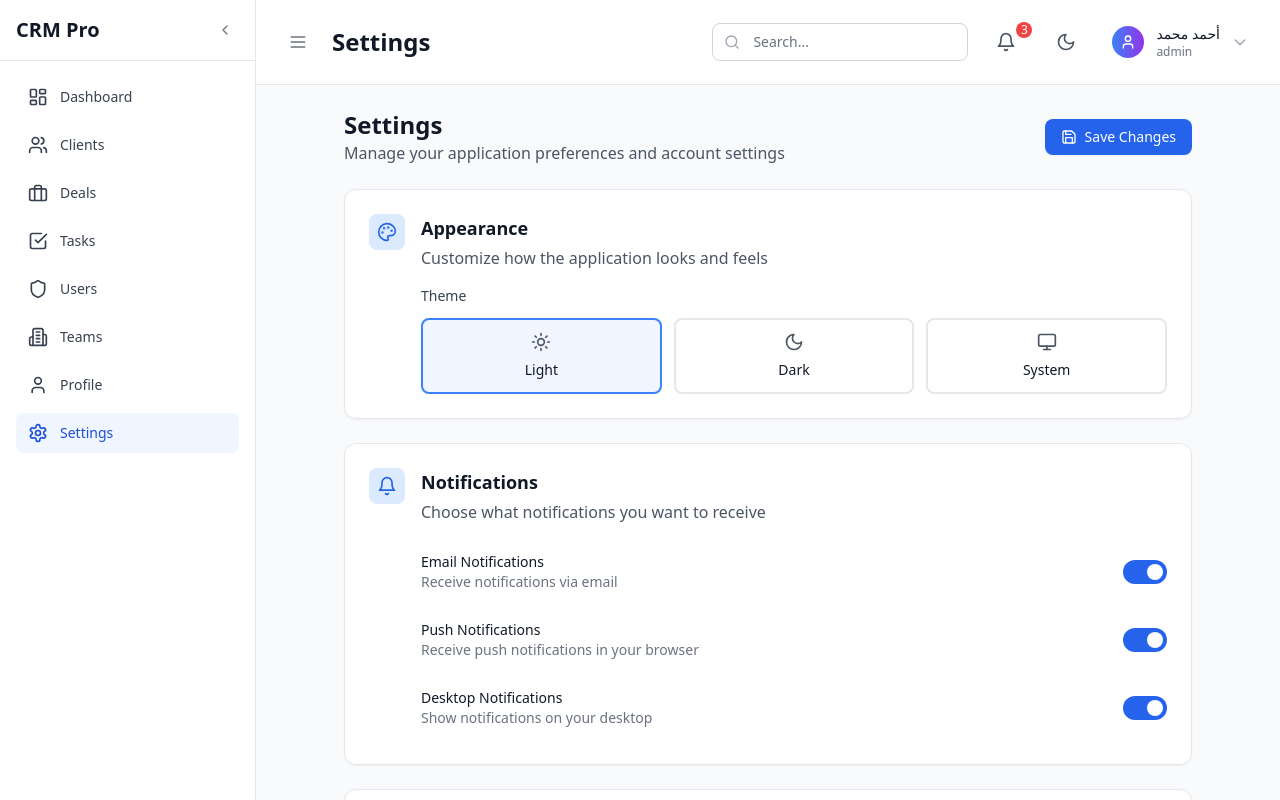
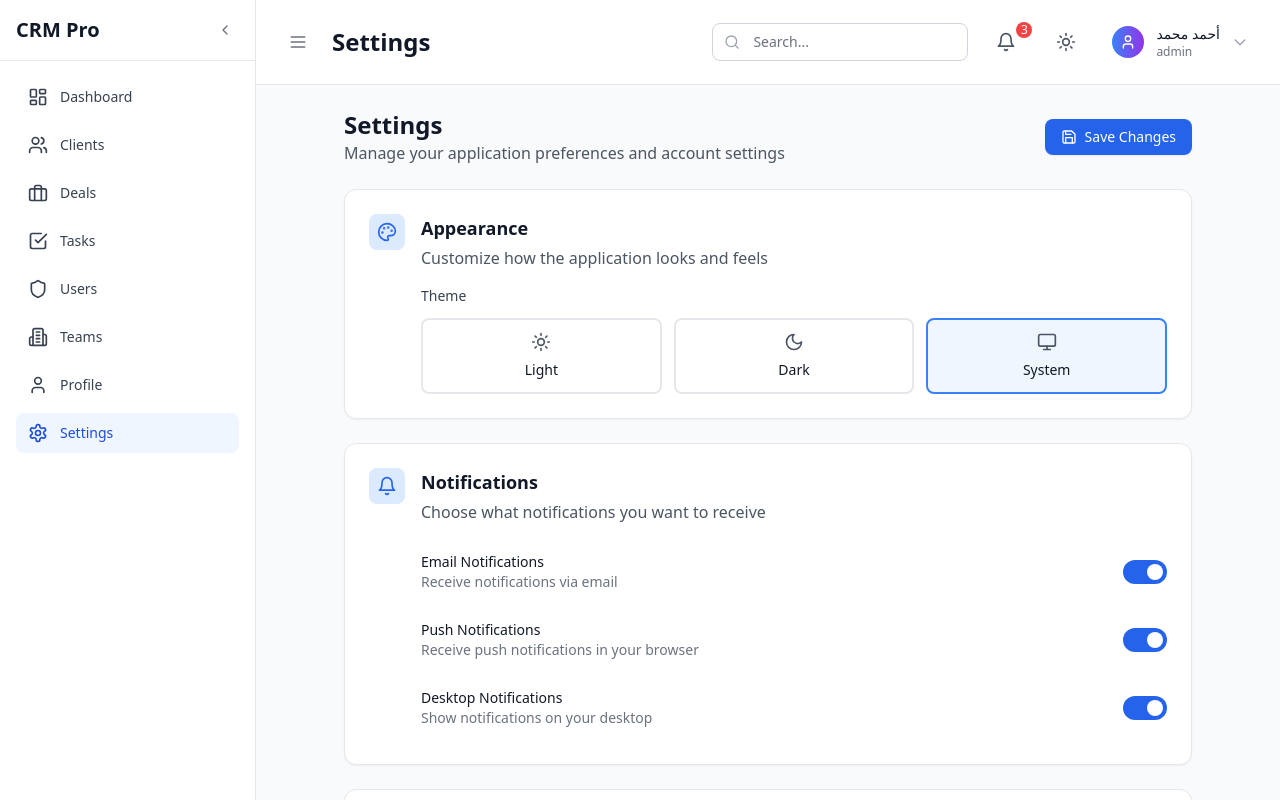
Before and after one commit to isamch/IC-CRM-Pro, a React (Vite) app: page /settings in a window 1280 px wide. Shown: the top 800 px of the page. Built offline with nearby package versions, Linux system fonts and the light colour scheme; sample sign-in values are in the browser's storage.

Commit message:
fix systeme Appearance choice

```diff
--- a/src/contexts/ThemeContext.tsx
+++ b/src/contexts/ThemeContext.tsx
@@ -1,9 +1,11 @@
 import React, { createContext, useContext, useEffect, useState } from 'react';
 
-type Theme = 'light' | 'dark';
+// Add 'system' to Theme type
+export type Theme = 'light' | 'dark' | 'system';
 
 interface ThemeContextType {
   theme: Theme;
+  setTheme: (theme: Theme) => void;
   toggleTheme: () => void;
 }
 
@@ -20,16 +22,42 @@ export const useTheme = () => {
 export const ThemeProvider: React.FC<{ children: React.ReactNode }> = ({ children }) => {
   const [theme, setTheme] = useState<Theme>(() => {
     if (typeof window !== 'undefined') {
-      return (localStorage.getItem('theme') as Theme) || 'light';
+      return (localStorage.getItem('theme') as Theme) || 'system';
+    }
+    return 'system';
+  });
+
+  // Helper to get system theme
+  const getSystemTheme = () => {
+    if (window.matchMedia('(prefers-color-scheme: dark)').matches) {
+      return 'dark';
     }
     return 'light';
-  });
+  };
 
+  // Apply theme to document
   useEffect(() => {
     const root = window.document.documentElement;
+    let appliedTheme = theme;
+    if (theme === 'system') {
+      appliedTheme = getSystemTheme();
+    }
     root.classList.remove('light', 'dark');
-    root.classList.add(theme);
+    root.classList.add(appliedTheme);
     localStorage.setItem('theme', theme);
+  }, [theme]);
+
+  // Listen to system theme changes if theme is 'system'
+  useEffect(() => {
+    if (theme !== 'system') return;
+    const media = window.matchMedia('(prefers-color-scheme: dark)');
+    const handleChange = () => {
+      const root = window.document.documentElement;
+      root.classList.remove('light', 'dark');
+      root.classList.add(getSystemTheme());
+    };
+    media.addEventListener('change', handleChange);
+    return () => media.removeEventListener('change', handleChange);
   }, [theme]);
 
   const toggleTheme = () => {
@@ -37,7 +65,7 @@ export const ThemeProvider: React.FC<{ children: React.ReactNode }> = ({ childre
   };
 
   return (
-    <ThemeContext.Provider value={{ theme, toggleTheme }}>
+    <ThemeContext.Provider value={{ theme, setTheme, toggleTheme }}>
       {children}
     </ThemeContext.Provider>
   );
--- a/src/pages/Settings.tsx
+++ b/src/pages/Settings.tsx
@@ -25,7 +25,7 @@ import { useAuth } from '../contexts/AuthContext';
 import { ConfirmDialog } from '../components/ui/ConfirmDialog';
 
 export const Settings: React.FC = () => {
-  const { theme, toggleTheme } = useTheme();
+  const { theme, setTheme, toggleTheme } = useTheme();
   const { user, updateUser } = useAuth();
 
   const [notifications, setNotifications] = useState({
@@ -153,7 +153,7 @@ export const Settings: React.FC = () => {
               </label>
               <div className="grid grid-cols-3 gap-3">
                 <button
-                  onClick={() => theme !== 'light' && toggleTheme()}
+                  onClick={() => setTheme('light')}
                   className={`p-3 rounded-lg border-2 transition-all ${
                     theme === 'light'
                       ? 'border-blue-500 bg-blue-50 dark:bg-blue-900/20'
@@ -165,7 +165,7 @@ export const Settings: React.FC = () => {
                 </button>
 
                 <button
-                  onClick={() => theme !== 'dark' && toggleTheme()}
+                  onClick={() => setTheme('dark')}
                   className={`p-3 rounded-lg border-2 transition-all ${
                     theme === 'dark'
                       ? 'border-blue-500 bg-blue-50 dark:bg-blue-900/20'
@@ -176,7 +176,14 @@ export const Settings: React.FC = () => {
                   <div className="text-sm font-medium text-gray-900 dark:text-white">Dark</div>
                 </button>
 
-                <button className="p-3 rounded-lg border-2 border-gray-200 dark:border-gray-700 hover:border-gray-300 transition-all">
+                <button
+                  onClick={() => setTheme('system')}
+                  className={`p-3 rounded-lg border-2 transition-all ${
+                    theme === 'system'
+                      ? 'border-blue-500 bg-blue-50 dark:bg-blue-900/20'
+                      : 'border-gray-200 dark:border-gray-700 hover:border-gray-300'
+                  }`}
+                >
                   <Monitor className="w-5 h-5 mx-auto mb-2 text-gray-600 dark:text-gray-400" />
                   <div className="text-sm font-medium text-gray-900 dark:text-white">System</div>
                 </button>
```
